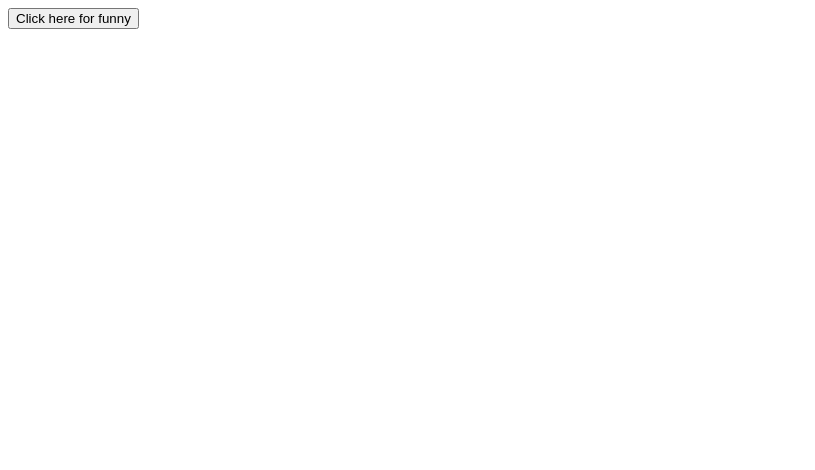
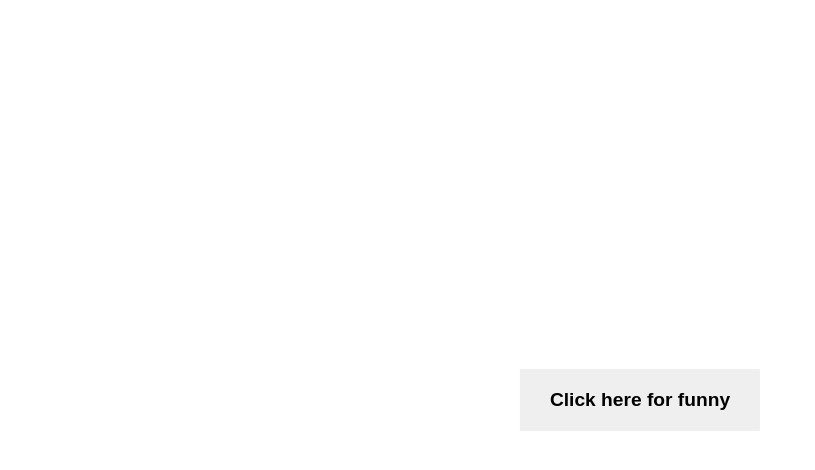
Before and after one commit to GiliEllen/routing-async, a website: page routing-async/public/index.html in a window 1280 px wide. Shown: the whole page, without its empty margins (0-815 px from the left). Drawn offline with nearby package versions, Linux system fonts and the light colour scheme.

Commit message:
adding animation and css

```diff
--- a/routing-async/public/app.ts
+++ b/routing-async/public/app.ts
@@ -19,7 +19,9 @@ function renderPicture(domElement) {
     const textArea: HTMLParagraphElement = document.querySelector("#jokeArea");
     if(domElement.name === "meme") {
       image.src = domElement.src;
+      textArea.innerText = "";
     } else if (domElement.name === 'joke'){
       textArea.innerText = domElement.src;
+      image.src = "";
     }
   }
--- a/routing-async/public/index.html
+++ b/routing-async/public/index.html
@@ -8,12 +8,13 @@
     <script src="https://cdnjs.cloudflare.com/ajax/libs/axios/0.27.2/axios.js"
         integrity="sha512-rozBdNtS7jw9BlC76YF1FQGjz17qQ0J/Vu9ZCFIW374sEy4EZRbRcUZa2RU/MZ90X2mnLU56F75VfdToGV0RiA=="
         crossorigin="anonymous" referrerpolicy="no-referrer"></script>
+<link rel="stylesheet" href="dist/style.css">
     <title>gili-HW</title>
 </head>
 
 <body>
 
-    <button id="pictures" onclick="handleGetClick()">Click here for funny</button>
+    <button id="btn1" onclick="handleGetClick()">Click here for funny</button>
     <img id="imageToChange" src="" alt="" srcset="">
     <p id="jokeArea"></p>
 
--- /dev/null
+++ b/routing-async/public/style.scss
@@ -0,0 +1,33 @@
+body {
+    margin: 0%;
+    padding: 0%;
+    width: 100vw;
+    overflow: hidden;
+    position: relative;
+}
+
+#btn1 {
+    position: fixed;
+    left: 50%;
+    top: 50%;
+    transform: translate(-50%, -50%);
+    border: none;
+    padding: 20px 30px;
+    font-size: larger;
+    font-weight: bolder;
+    margin: auto;
+    cursor: pointer;
+
+    &:hover {
+        transition: 1s all;
+        animation-name: changeSize;
+        animation-duration: 2s;
+        animation-iteration-count:infinite;
+    }
+}
+
+@keyframes changeSize {
+    50% {
+        background-color: gray;
+    }
+}
```
Also changed, not shown: routing-async/public/dist/app.js, routing-async/public/dist/style.css (added).
